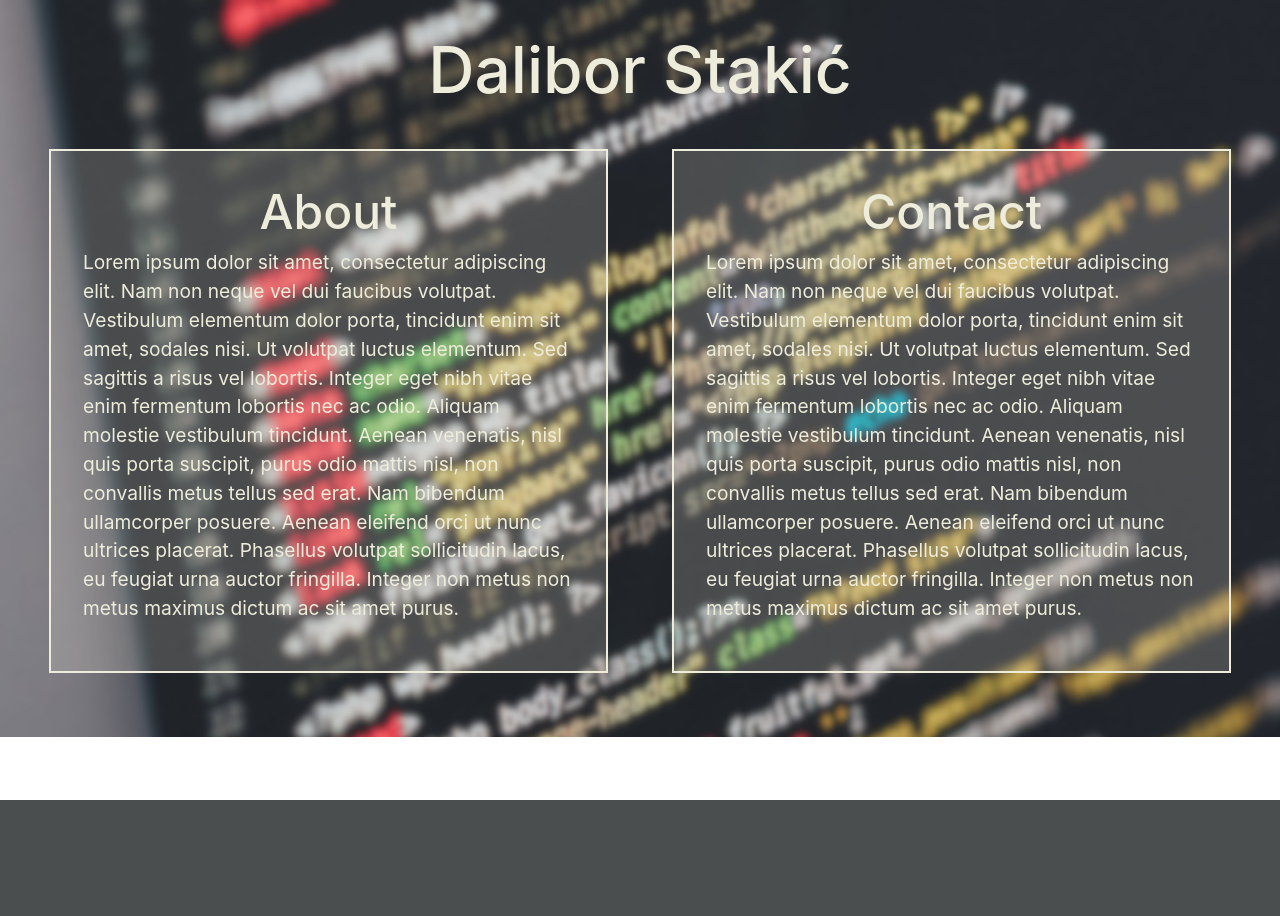
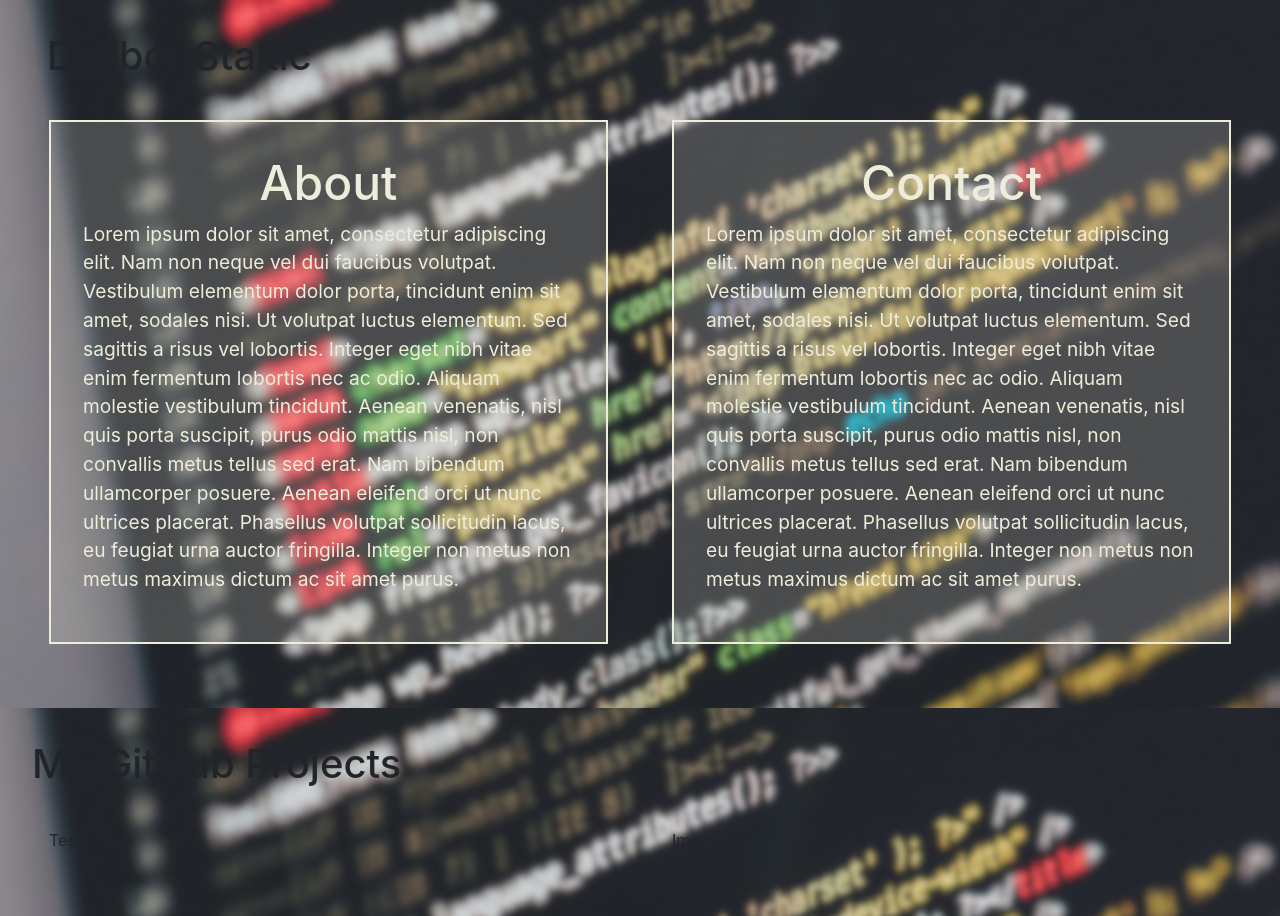
Before and after one commit to daliborstakic/perswebs-flask, a Flask app: page / in a window 1280 px wide. Before the commit the page ends 800 px from the top, so only its background shows below. Run offline with Flask 2, Linux system fonts and the light colour scheme; some libraries are stand-ins or nearby versions.

Commit message:
added new row with two col-md-6 divs

```diff
--- a/perswebs/templates/home.html
+++ b/perswebs/templates/home.html
@@ -1,8 +1,8 @@
 {% extends 'layout.html' %}
 {% block content %}
-    <div class="row">
+    <div class="row" id='header-row'>
         <div class='col-md-12'>
-            <h1 class="heading-text col-md-12" id="header-top">Dalibor Stakić</h1>
+            <h1 class="col-md-12">Dalibor Stakić</h1>
         </div>
         <div class='col-md-6'>
             <div class="border-text">
@@ -17,4 +17,15 @@
             </div>
         </div>
     </div>
+    <div class="row" id='github-row'>
+        <div class="col-md-12">
+            <h1 id=''>My GitHub Projects</h1>
+        </div>
+        <div class="col-md-6">
+            Test
+        </div>
+        <div class="col-md-6">
+            Img
+        </div>
+    </div>
 {% endblock content %}
```
